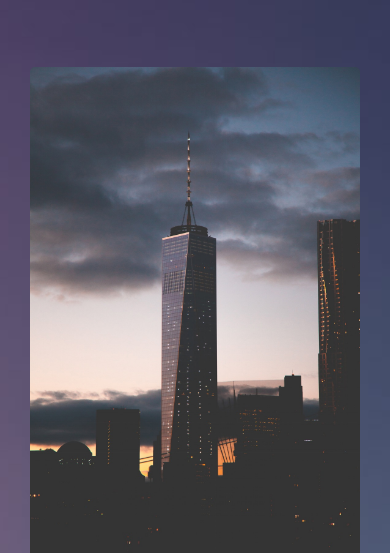
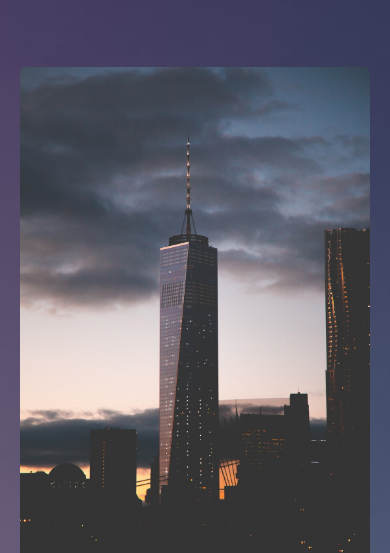
Before and after one commit to AliShadoow/Project, a plain HTML site: page Template1/index.html in a window 390 px wide. Shown: the part 470-1023 px from the top of the page. Drawn offline with Linux system fonts and the light colour scheme.

Commit message:
Media Query

```diff
--- a/Template1/style/style.css
+++ b/Template1/style/style.css
@@ -138,6 +138,36 @@ footer span{
     border-bottom: 1px dotted #C3C0CB;
 }
 /* Media Query */
+ /* Large devices (desktops, less than 1200px) */
+@media (max-width: 1199.98px) {
+    .container{
+        width: 90%;
+    }
+    header h1{
+        width: 85%;
+    }
+}
+
+ /* Medium devices (tablets, less than 992px) */
+@media (max-width: 991.98px) {
+    .container{
+        width: 95%;
+    }
+    header h1{
+        font-size: 18px;
+    }
+}
+
+/* Small devices (landscape phones, less than 768px) */
+@media (max-width: 767.98px) {
+    .container{
+        width: 90%;
+    }
+
+    header h1{
+        font-size: 18px;
+    }
+}
  /* Extra small devices (portrait phones, less than 576px) */
 @media (max-width: 575.98px) {
     .container{
@@ -150,30 +180,3 @@ footer span{
         font-size: 18px;
     }
 }
-
- /* Small devices (landscape phones, less than 768px) */
-@media (max-width: 767.98px) {
-    .container{
-        width: 100%;
-    }
-    .col-1{
-        width: 100%;
-    }
-    header h1{
-        font-size: 18px;
-    }
-}
-
- /* Medium devices (tablets, less than 992px) */
-@media (max-width: 991.98px) {
-    .container{
-        width: 95%;
-    }
-}
-
- /* Large devices (desktops, less than 1200px) */
-@media (max-width: 1199.98px) {
-    .container{
-        width: 95%;
-    }
-}
```
